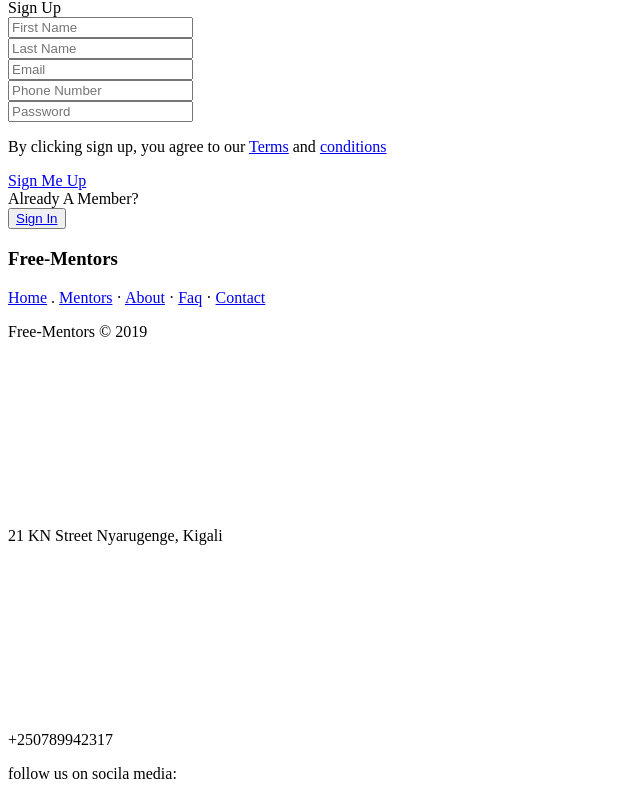
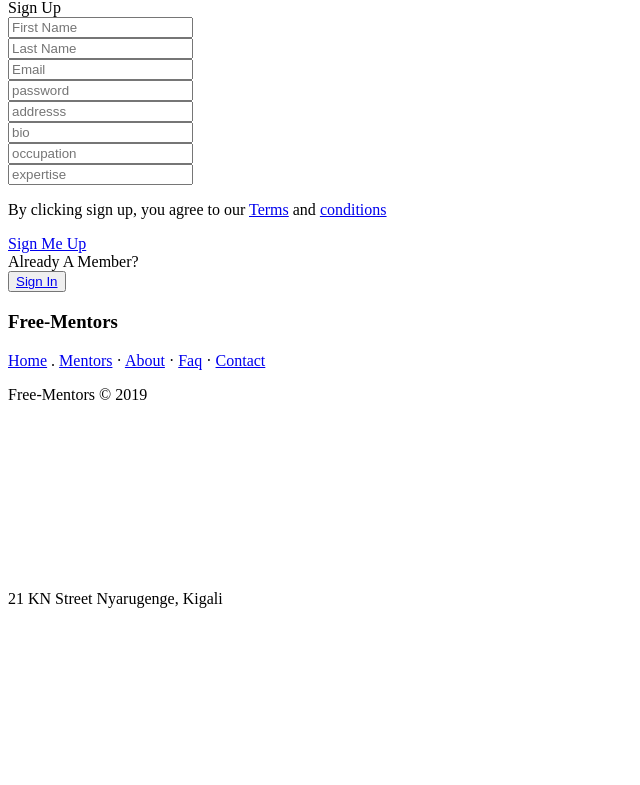
Before and after one commit to AmaniMurera/Free-Mentor, a plain HTML site: page UI/html/Sign-Up.html in a window 1280 px wide. Shown: the part 230-1015 px from the top of the page, without its empty margins (0-640 px from the left). Drawn offline with Linux system fonts and the light colour scheme.

Commit message:
bug(SignUp): add required field in sign-up form
add bio field in sign-up form
add occupation field in sign-up form
add expertise field in sign-up form
[Finishes #167924675]

```diff
--- a/UI/html/Sign-Up.html
+++ b/UI/html/Sign-Up.html
@@ -57,10 +57,19 @@
                         <input type="email" placeholder="Email" name="email" class="full-width" id="email" required>
                         <br />
 
-                        <input type="text" placeholder="Phone Number" name="phoneNumber" class="full-width" id="phoneNumber" required>
+                        <input type="password" placeholder="password" name="phoneNumber" class="full-width" required>
                         <br />
 
-                        <input type="password" placeholder="Password" class="full-width"id="password" required>
+                        <input type="text" placeholder="addresss" class="full-width"id="password" required>
+                        <br />
+
+                        <input type="text" placeholder="bio" class="full-width"id="password" required>
+                        <br />
+
+                        <input type="text" placeholder="occupation" class="full-width"id="password" required>
+                        <br />
+
+                        <input type="text" placeholder="expertise" class="full-width"id="password" required>
                         <br />
 
                         <p>
```
